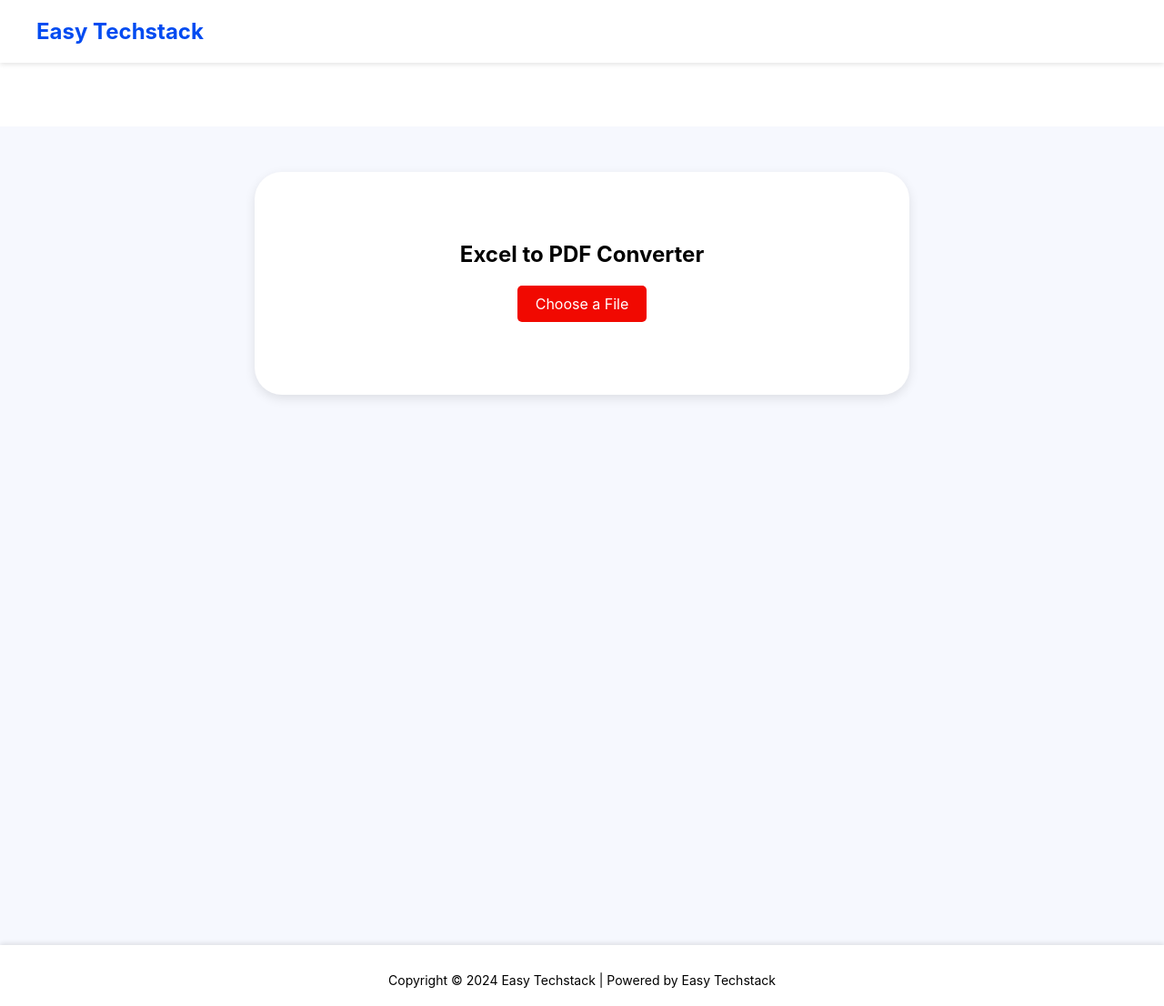
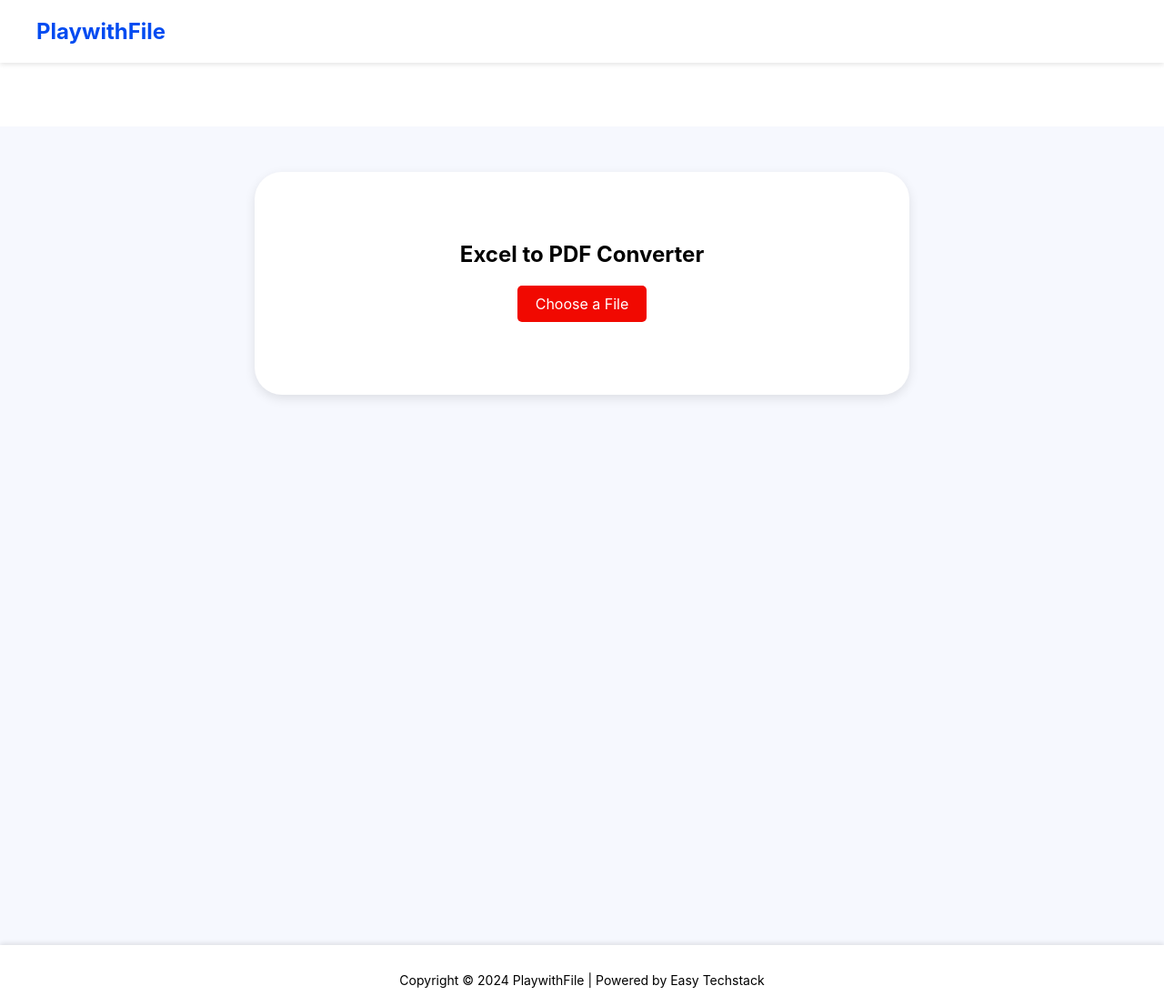
Before and after one commit to shivamnayak100/excel_to_pdf_frontend, a React (Create React App) app: page / in a window 1280 px wide. Shown: the whole page at 91% size. Built offline with nearby package versions, Linux system fonts and the light colour scheme.

Commit message:
Improve some UI

```diff
--- a/public/index.html
+++ b/public/index.html
@@ -24,7 +24,7 @@
       work correctly both with client-side routing and a non-root public URL.
       Learn how to configure a non-root public URL by running `npm run build`.
     -->
-    <title>Play with File</title>
+    <title>PlaywithFile</title>
   </head>
   <body>
     <noscript>You need to enable JavaScript to run this app.</noscript>
--- a/src/components/BottomNavbar/BottomNavbar.js
+++ b/src/components/BottomNavbar/BottomNavbar.js
@@ -11,7 +11,7 @@ const BottomNavbar = () => {
         <a href="/about" className="navbar-link">About Us</a> */}
       </div>
       <div className="footer-copy">
-        Copyright © 2024 Easy Techstack | Powered by Easy Techstack
+        Copyright © 2024 PlaywithFile | Powered by Easy Techstack
       </div>
     </div>
   );
--- a/src/components/TopNavbar/TopNavbar.js
+++ b/src/components/TopNavbar/TopNavbar.js
@@ -5,7 +5,7 @@ const TopNavbar = () => {
   return (
     <div className="top-navbar">
       <div className="navbar-content">
-        <div className="navbar-title">Easy Techstack</div>
+        <div className="navbar-title">PlaywithFile</div>
         <div className="navbar-links">
           {/* <a href="/" className="navbar-link">Home</a> */}
           {/* <a href="/blog" className="navbar-link">Blog</a> */}
```
